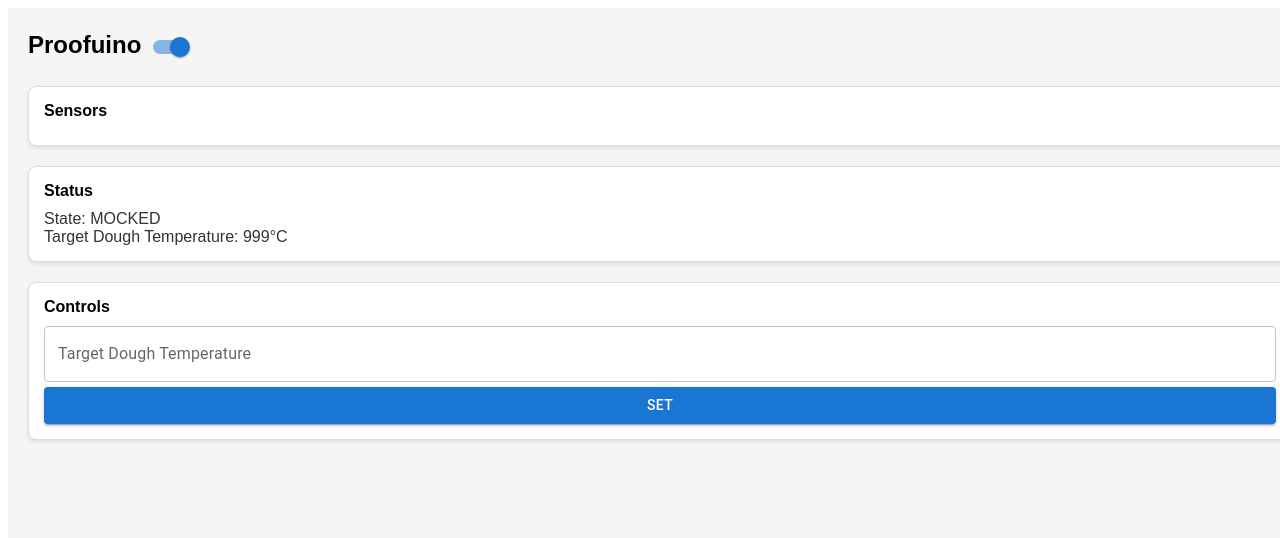
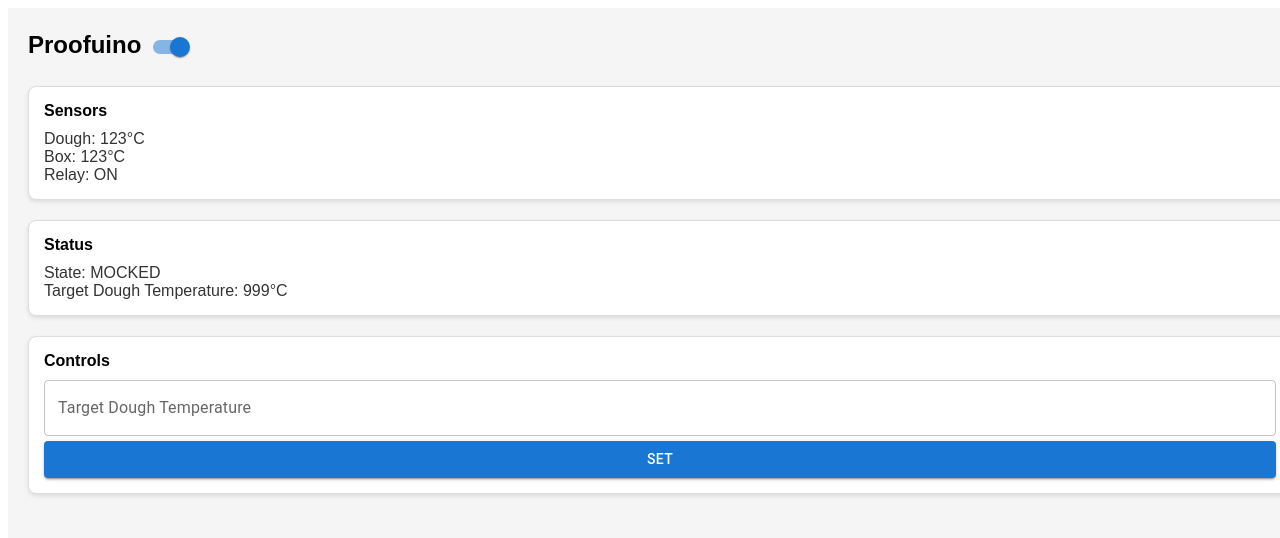
Before and after one commit to philib/proofuino, a Next.js app in the folder frontend/: page / in a window 1280 px wide. Shown: the top 538 px of the page. Built offline with nearby package versions, Linux system fonts and the light colour scheme.

Commit message:
replace HOC with higher order function

```diff
--- a/frontend/src/pages/index.tsx
+++ b/frontend/src/pages/index.tsx
@@ -83,12 +83,9 @@ export default function Home() {
     });
   };
 
-  interface ChildWithState {
-    status: Status;
-  }
-  const WithProofuinoStatus: React.FunctionComponent<{
-    children: React.FunctionComponent<ChildWithState>;
-  }> = ({ children }) => <>{status == null ? "Loading..." : children}</>;
+  const withStatus = (f: (status: Status) => ReactNode) => {
+    return status == null ? "Loading..." : f(status);
+  };
 
   return (
     <>
@@ -115,8 +112,7 @@ export default function Home() {
           <div className={styles.infoBox}>
             <div className={styles.infoTitle}>Sensors</div>
             <div className={styles.infoContent}>
-              <WithProofuinoStatus>
-                {({ status }) => (
+              {withStatus((status) => (
                 <>
                   <text>Dough: {status.sensors.temperatures.dough}°C</text>
                   <br />
@@ -124,8 +120,7 @@ export default function Home() {
                   <br />
                   <text>Relay: {status.sensors.relay}</text>
                 </>
-                )}
-              </WithProofuinoStatus>
+              ))}
             </div>
           </div>
           {status != null && status.state != "PAUSED" && (
```
Lines whose indentation alone changed are shown as unchanged.
